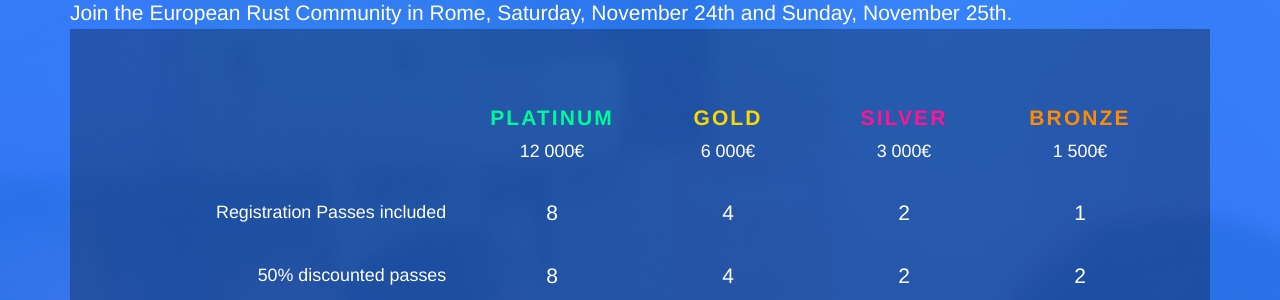
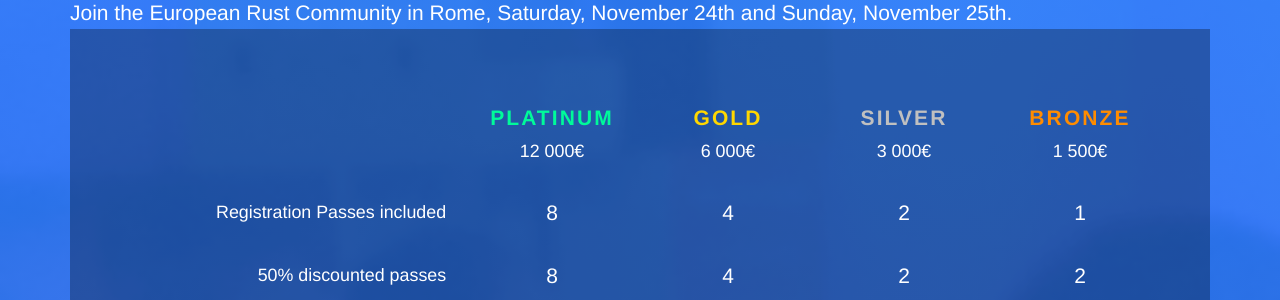
Before and after one commit to RustFestEU/rome.rustfest.eu, a Jekyll site: the page built from sponsor-packages.html, in a window 1280 px wide. Shown: the part 232-532 px from the top of the page. Built offline with Jekyll 4.4.1, drawn with Linux system fonts in a browser that asks for light colours; nearby versions of some CDN libraries.

Commit message:
Make silver actually silver

```diff
--- a/sponsor-packages.html
+++ b/sponsor-packages.html
@@ -49,7 +49,7 @@ bodytags: with-hero
         <td colspan="2">&nbsp;</td>
         <td style="color: mediumspringgreen;">Platinum<br /><span class="price">12&nbsp;000€</span></td>
         <td style="color: gold;">Gold<br /><span class="price">6&nbsp;000€</span></td>
-        <td style="color: deeppink;">Silver<br /><span class="price">3&nbsp;000€</span></td>
+        <td style="color: silver;">Silver<br /><span class="price">3&nbsp;000€</span></td>
         <td style="color: darkorange;">Bronze<br /><span class="price">1&nbsp;500€</span></td>
       </tr>
 
```
